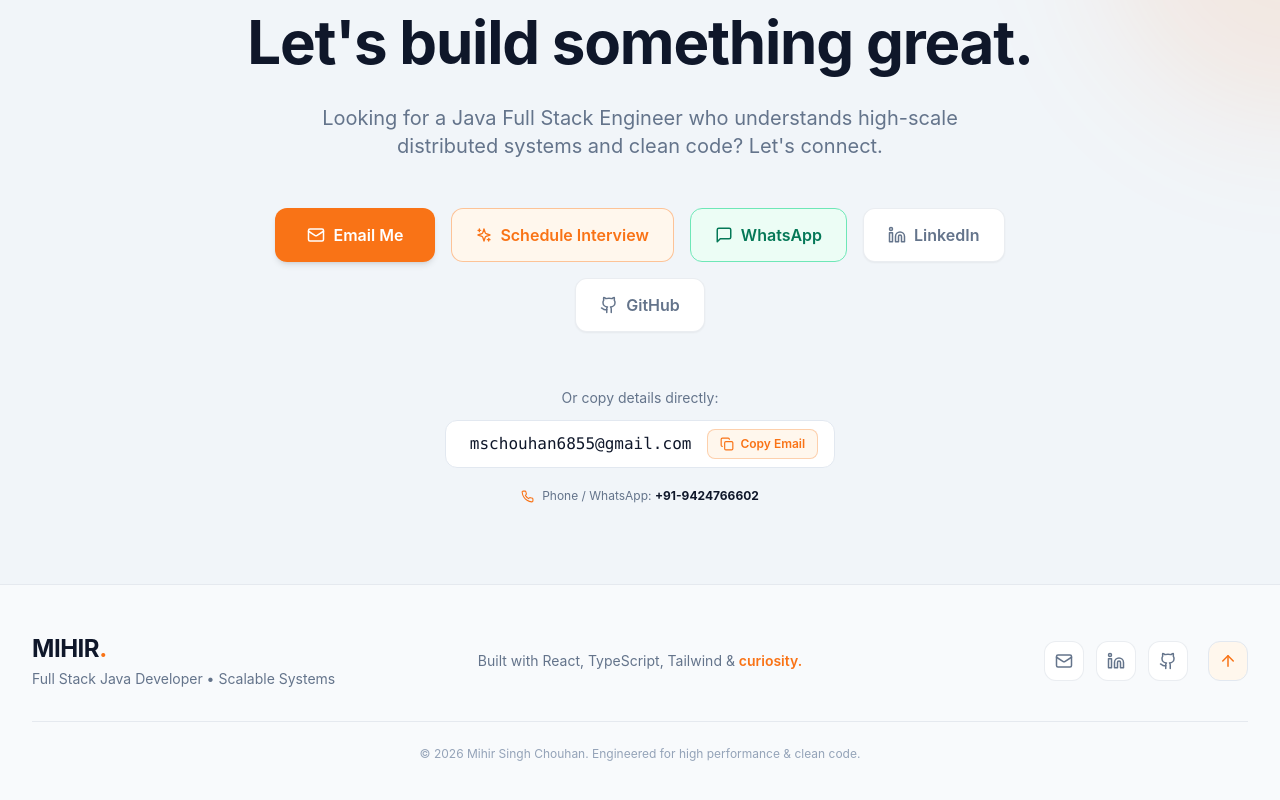
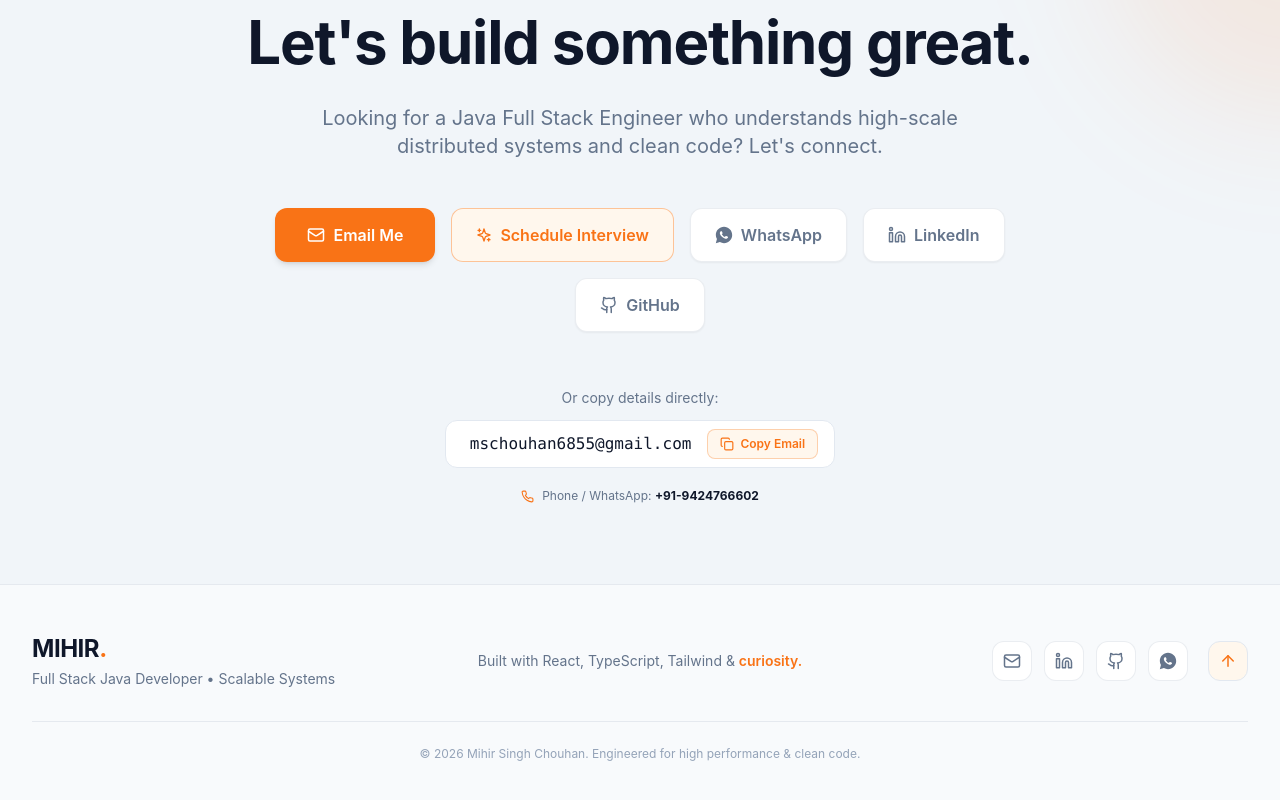
Before and after one commit to Mihir-Singh-Chouhan/Portfolio-Mihir, a React (Vite) app: page / in a window 1280 px wide. Shown: the part 5809-6609 px from the top of the page. Built offline with nearby package versions, Linux system fonts and the light colour scheme.

Commit message:
update links

```diff
--- a/src/components/Contact.tsx
+++ b/src/components/Contact.tsx
@@ -2,7 +2,8 @@ import React, { useState } from 'react';
 import { motion } from 'framer-motion';
 import { fadeInUp, staggerContainer } from '../utils/animations';
 import { portfolioData } from '../data/portfolioData';
-import { Mail, Linkedin, Github, Copy, Check, Sparkles, MessageSquare, Phone } from 'lucide-react';
+import { Mail, Linkedin, Github, Copy, Check, Sparkles, Phone } from 'lucide-react';
+import WhatsAppIcon from './WhatsAppIcon';
 
 interface ContactProps {
   onOpenEmailModal?: (subject?: string, message?: string) => void;
@@ -119,11 +120,11 @@ const Contact: React.FC<ContactProps> = ({ onOpenEmailModal }) => {
               href="https://wa.me/919424766602?text=Hi%20Mihir%2C%20I%20saw%20your%20portfolio%20and%20would%20like%20to%20discuss%20an%20opportunity."
               target="_blank"
               rel="noopener noreferrer"
-              className="px-6 py-3.5 rounded-xl border border-emerald-300 bg-emerald-50 hover:bg-emerald-100 text-emerald-700 font-semibold transition-all flex items-center justify-center gap-2 shadow-2xs"
+              className="px-6 py-3.5 rounded-xl border border-card-border bg-card-bg hover:border-accent-blue text-text-secondary hover:text-accent-blue font-semibold transition-all flex items-center justify-center gap-2 shadow-sm hover:shadow-md"
               whileHover={{ scale: 1.04 }}
               whileTap={{ scale: 0.96 }}
             >
-              <MessageSquare size={18} />
+              <WhatsAppIcon size={18} />
               <span>WhatsApp</span>
             </motion.a>
 
--- a/src/components/EmailModal.tsx
+++ b/src/components/EmailModal.tsx
@@ -6,11 +6,11 @@ import {
   Copy,
   Check,
   ExternalLink,
-  MessageSquare,
   Sparkles,
   Phone,
   Send,
 } from 'lucide-react';
+import WhatsAppIcon from './WhatsAppIcon';
 import { portfolioData } from '../data/portfolioData';
 
 interface EmailModalProps {
@@ -126,21 +126,21 @@ const EmailModal: React.FC<EmailModalProps> = ({
                   {/* Gmail Web Compose */}
                   <button
                     onClick={openGmailWeb}
-                    className="p-3 rounded-xl bg-orange-50 hover:bg-orange-100 border border-accent-blue/30 text-accent-blue font-semibold text-xs sm:text-sm transition-all flex items-center justify-center gap-2 shadow-2xs hover:shadow-xs group"
+                    className="p-3 rounded-xl border border-slate-200 hover:border-accent-blue bg-white hover:bg-slate-50 text-primary-dark font-semibold text-xs sm:text-sm transition-all flex items-center justify-center gap-2 shadow-2xs hover:shadow-xs group"
                   >
-                    <Mail size={16} className="group-hover:scale-110 transition-transform" />
+                    <Mail size={16} className="text-text-secondary group-hover:text-accent-blue group-hover:scale-110 transition-all" />
                     <span>Open with Gmail Web</span>
-                    <ExternalLink size={12} className="opacity-70" />
+                    <ExternalLink size={12} className="text-text-secondary group-hover:text-accent-blue opacity-70" />
                   </button>
 
                   {/* WhatsApp */}
                   <button
                     onClick={openWhatsApp}
-                    className="p-3 rounded-xl bg-emerald-50 hover:bg-emerald-100 border border-emerald-300 text-emerald-700 font-semibold text-xs sm:text-sm transition-all flex items-center justify-center gap-2 shadow-2xs group"
+                    className="p-3 rounded-xl border border-slate-200 hover:border-accent-blue bg-white hover:bg-slate-50 text-primary-dark font-semibold text-xs sm:text-sm transition-all flex items-center justify-center gap-2 shadow-2xs hover:shadow-xs group"
                   >
-                    <MessageSquare size={16} className="group-hover:scale-110 transition-transform" />
+                    <WhatsAppIcon size={16} className="text-text-secondary group-hover:text-accent-blue group-hover:scale-110 transition-all" />
                     <span>Chat on WhatsApp</span>
-                    <ExternalLink size={12} className="opacity-70" />
+                    <ExternalLink size={12} className="text-text-secondary group-hover:text-accent-blue opacity-70" />
                   </button>
                 </div>
 
--- a/src/components/Footer.tsx
+++ b/src/components/Footer.tsx
@@ -1,6 +1,7 @@
 import React from 'react';
 import { motion } from 'framer-motion';
 import { Mail, Linkedin, Github, ArrowUp } from 'lucide-react';
+import WhatsAppIcon from './WhatsAppIcon';
 import { portfolioData } from '../data/portfolioData';
 
 interface FooterProps {
@@ -66,7 +67,7 @@ const Footer: React.FC<FooterProps> = ({ onOpenEmailModal }) => {
             {/* Email icon with reliable click handler */}
             <motion.button
               onClick={handleEmailClick}
-              className="p-2.5 rounded-xl border border-card-border bg-white hover:border-accent-blue text-text-secondary hover:text-accent-blue transition-colors shadow-2xs cursor-pointer"
+              className="w-10 h-10 p-2.5 rounded-xl border border-card-border bg-white hover:border-accent-blue text-text-secondary hover:text-accent-blue transition-colors shadow-2xs cursor-pointer flex items-center justify-center shrink-0"
               whileHover={{ scale: 1.08 }}
               aria-label="Email Mihir"
               title="Send an email to Mihir"
@@ -78,7 +79,7 @@ const Footer: React.FC<FooterProps> = ({ onOpenEmailModal }) => {
               href={portfolioData.personal.linkedin}
               target="_blank"
               rel="noopener noreferrer"
-              className="p-2.5 rounded-xl border border-card-border bg-white hover:border-accent-blue text-text-secondary hover:text-accent-blue transition-colors shadow-2xs"
+              className="w-10 h-10 p-2.5 rounded-xl border border-card-border bg-white hover:border-accent-blue text-text-secondary hover:text-accent-blue transition-colors shadow-2xs flex items-center justify-center shrink-0"
               whileHover={{ scale: 1.08 }}
               aria-label="LinkedIn Profile"
               title="Open LinkedIn profile"
@@ -90,7 +91,7 @@ const Footer: React.FC<FooterProps> = ({ onOpenEmailModal }) => {
               href={portfolioData.personal.github}
               target="_blank"
               rel="noopener noreferrer"
-              className="p-2.5 rounded-xl border border-card-border bg-white hover:border-accent-blue text-text-secondary hover:text-accent-blue transition-colors shadow-2xs"
+              className="w-10 h-10 p-2.5 rounded-xl border border-card-border bg-white hover:border-accent-blue text-text-secondary hover:text-accent-blue transition-colors shadow-2xs flex items-center justify-center shrink-0"
               whileHover={{ scale: 1.08 }}
               aria-label="GitHub Profile"
               title="Open GitHub profile"
@@ -98,9 +99,21 @@ const Footer: React.FC<FooterProps> = ({ onOpenEmailModal }) => {
               <Github size={18} />
             </motion.a>
 
+            <motion.a
+              href={portfolioData.personal.whatsapp}
+              target="_blank"
+              rel="noopener noreferrer"
+              className="w-10 h-10 p-2.5 rounded-xl border border-card-border bg-white hover:border-accent-blue text-text-secondary hover:text-accent-blue transition-colors shadow-2xs flex items-center justify-center shrink-0"
+              whileHover={{ scale: 1.08 }}
+              aria-label="WhatsApp"
+              title="Chat with Mihir on WhatsApp"
+            >
+              <WhatsAppIcon size={18} />
+            </motion.a>
+
             <motion.button
               onClick={scrollToTop}
-              className="p-2.5 rounded-xl border border-slate-200 bg-orange-50 hover:bg-orange-100 text-accent-blue transition-colors shadow-2xs ml-2 cursor-pointer"
+              className="w-10 h-10 p-2.5 rounded-xl border border-slate-200 bg-orange-50 hover:bg-orange-100 text-accent-blue transition-colors shadow-2xs ml-2 cursor-pointer flex items-center justify-center shrink-0"
               whileHover={{ scale: 1.08 }}
               aria-label="Back to top"
               title="Back to top"
--- a/src/components/RecruiterModal.tsx
+++ b/src/components/RecruiterModal.tsx
@@ -16,6 +16,7 @@ import {
   Clock,
   MapPin,
 } from 'lucide-react';
+import WhatsAppIcon from './WhatsAppIcon';
 import { portfolioData } from '../data/portfolioData';
 
 interface RecruiterModalProps {
@@ -263,6 +264,16 @@ const RecruiterModal: React.FC<RecruiterModalProps> = ({
                       GitHub Profile
                       <ExternalLink size={11} />
                     </a>
+                    <a
+                      href={portfolioData.personal.whatsapp}
+                      target="_blank"
+                      rel="noopener noreferrer"
+                      className="flex items-center gap-1 text-accent-blue hover:underline font-medium"
+                    >
+                      <WhatsAppIcon size={13} />
+                      WhatsApp
+                      <ExternalLink size={11} />
+                    </a>
                   </div>
                   <span className="text-[11px] text-text-light hidden sm:inline">
                     Prefers: Remote / Hybrid / On-site
--- a/src/components/ResumeModal.tsx
+++ b/src/components/ResumeModal.tsx
@@ -1,6 +1,7 @@
 import React, { useState } from 'react';
 import { motion, AnimatePresence } from 'framer-motion';
 import { X, Download, Printer, ExternalLink, Mail, MapPin, Linkedin, Github, FileText, Eye } from 'lucide-react';
+import WhatsAppIcon from './WhatsAppIcon';
 import { portfolioData } from '../data/portfolioData';
 
 interface ResumeModalProps {
@@ -9,7 +10,7 @@ interface ResumeModalProps {
 }
 
 const ResumeModal: React.FC<ResumeModalProps> = ({ isOpen, onClose }) => {
-  const [activeTab, setActiveTab] = useState<'pdf' | 'preview'>('pdf');
+  const [activeTab, setActiveTab] = useState<'pdf' | 'preview'>('preview');
 
   const handlePrint = () => {
     window.print();
@@ -201,6 +202,17 @@ const ResumeModal: React.FC<ResumeModalProps> = ({ isOpen, onClose }) => {
                       </a>
                     </div>
                     <div className="flex items-center sm:justify-end gap-1.5">
+                      <WhatsAppIcon size={13} className="text-accent-blue" />
+                      <a
+                        href={portfolioData.personal.whatsapp}
+                        target="_blank"
+                        rel="noopener noreferrer"
+                        className="hover:underline text-accent-blue"
+                      >
+                        +91-9424766602 (WhatsApp)
+                      </a>
+                    </div>
+                    <div className="flex items-center sm:justify-end gap-1.5">
                       <MapPin size={13} className="text-accent-blue" />
                       <span>{portfolioData.personal.location}</span>
                     </div>
--- /dev/null
+++ b/src/components/WhatsAppIcon.tsx
@@ -0,0 +1,27 @@
+import React from 'react';
+
+export interface WhatsAppIconProps {
+  size?: number;
+  className?: string;
+}
+
+export const WhatsAppIcon: React.FC<WhatsAppIconProps> = ({
+  size = 24,
+  className = '',
+}) => {
+  return (
+    <svg
+      xmlns="http://www.w3.org/2000/svg"
+      width={size}
+      height={size}
+      viewBox="1 1 22 22"
+      fill="currentColor"
+      className={`lucide lucide-whatsapp ${className}`.trim()}
+      aria-hidden="true"
+    >
+      <path d="M12.001 2c5.523 0 10 4.477 10 10s-4.477 10-10 10a9.95 9.95 0 0 1-5.03-1.355L2.005 22l1.352-4.968A9.95 9.95 0 0 1 2.001 12c0-5.523 4.477-10 10-10M8.593 7.3l-.2.008a1 1 0 0 0-.372.1a1.3 1.3 0 0 0-.294.228c-.12.113-.188.211-.261.306A2.73 2.73 0 0 0 6.9 9.62c.002.49.13.967.33 1.413c.409.902 1.082 1.857 1.97 2.742c.214.213.424.427.65.626a9.45 9.45 0 0 0 3.84 2.046l.568.087c.185.01.37-.004.556-.013a2 2 0 0 0 .833-.231a5 5 0 0 0 .383-.22q.001.002.125-.09c.135-.1.218-.171.33-.288q.126-.13.21-.302c.078-.163.156-.474.188-.733c.024-.198.017-.306.014-.373c-.004-.107-.093-.218-.19-.265l-.582-.261s-.87-.379-1.402-.621a.5.5 0 0 0-.176-.041a.48.48 0 0 0-.378.127c-.005-.002-.072.055-.795.931a.35.35 0 0 1-.368.13a1.4 1.4 0 0 1-.191-.066c-.124-.052-.167-.072-.252-.108a6 6 0 0 1-1.575-1.003c-.126-.11-.243-.23-.363-.346a6.3 6.3 0 0 1-1.02-1.268l-.059-.095a1 1 0 0 1-.102-.205c-.038-.147.061-.265.061-.265s.243-.266.356-.41c.11-.14.203-.276.263-.373c.118-.19.155-.385.093-.536q-.42-1.026-.868-2.041c-.059-.134-.234-.23-.393-.249q-.081-.01-.162-.016a3 3 0 0 0-.403.004z" />
+    </svg>
+  );
+};
+
+export default WhatsAppIcon;
```
Also changed, not shown: 1 other file (tests, documents, lock files or other folders).
